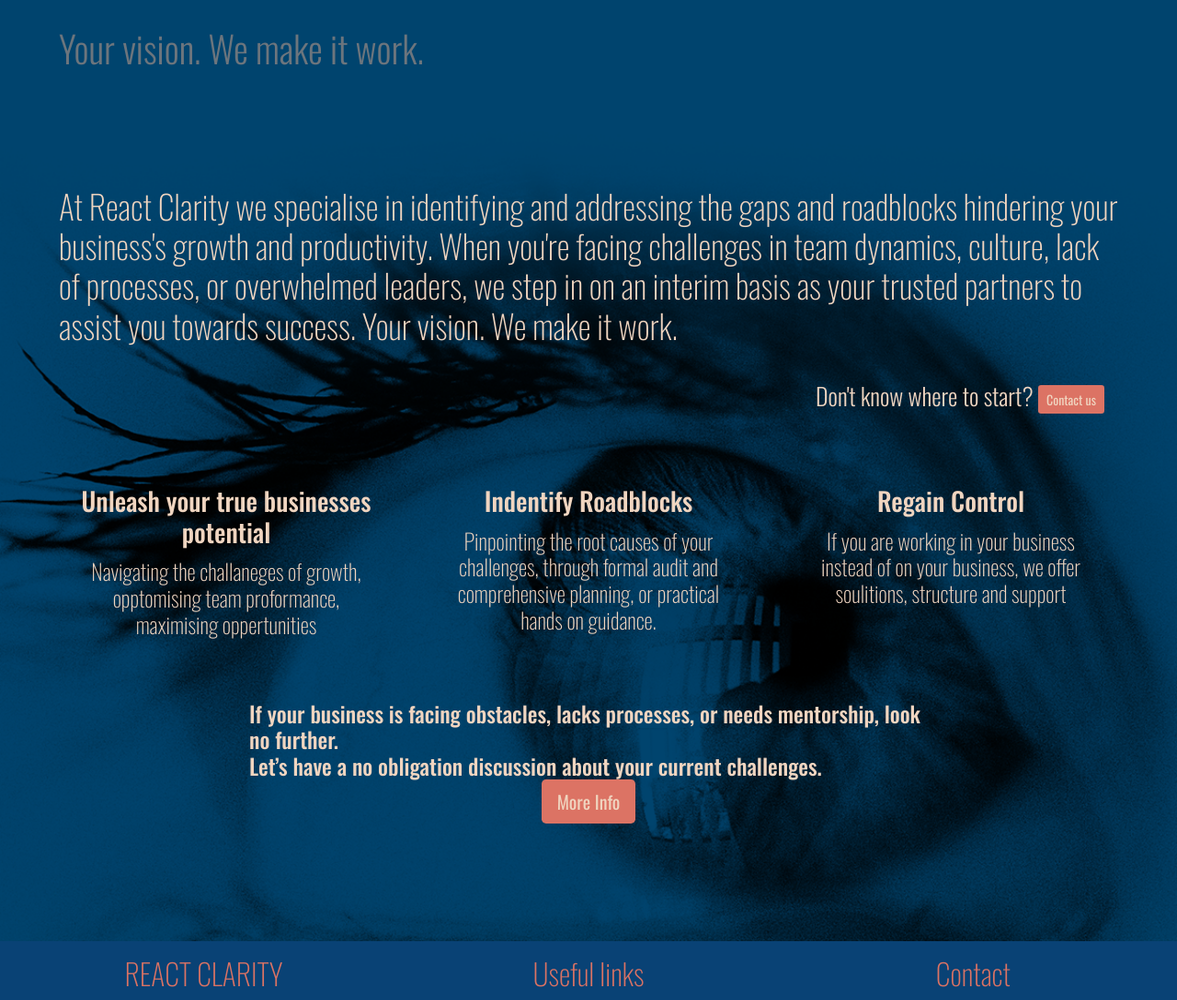
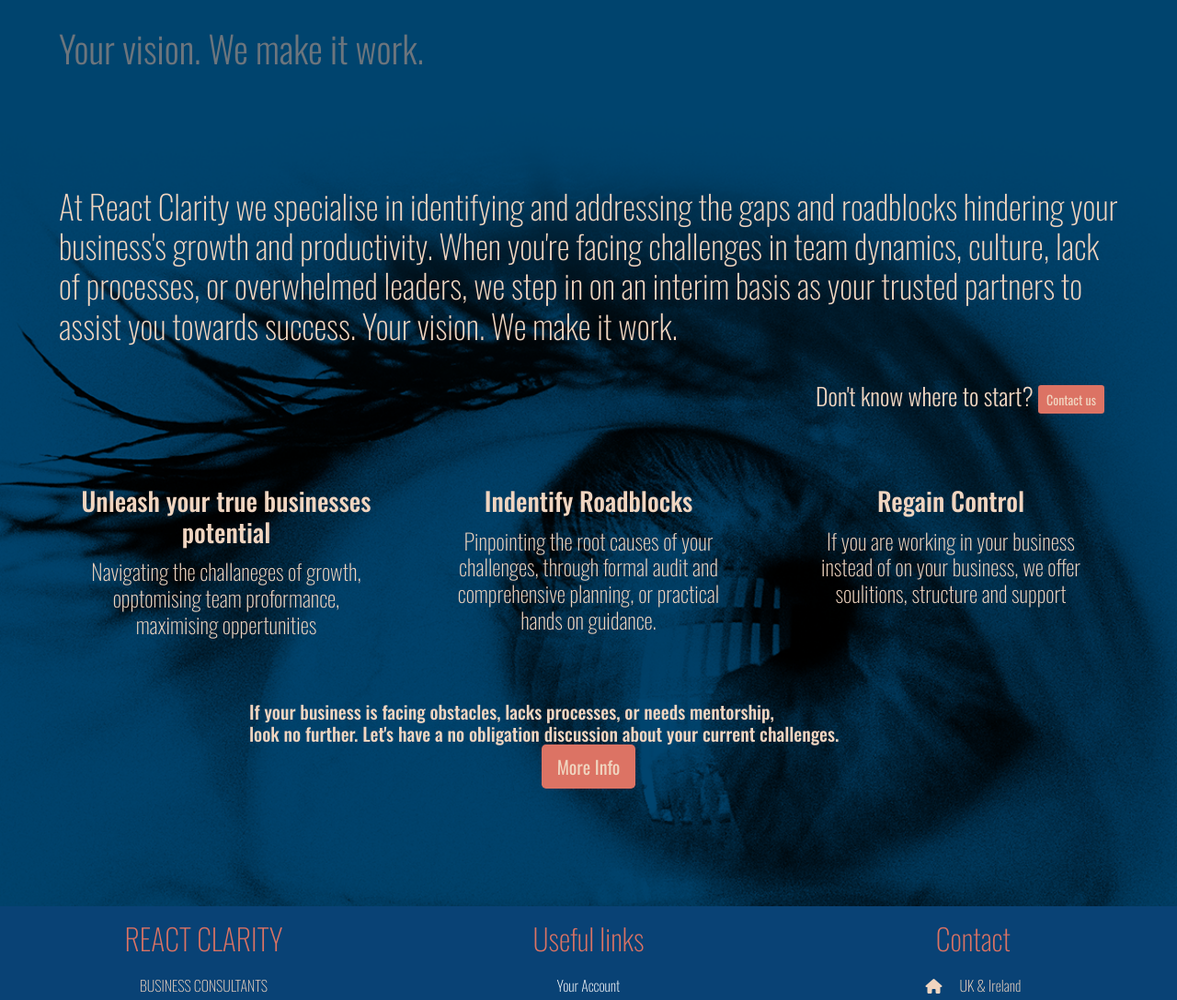
Before and after one commit to JonnyDavison/clarity01, a Flask app: page / in a window 1280 px wide. Shown: the part 463-1551 px from the top of the page at 92% size. Run offline with Flask 3, Linux system fonts and the light colour scheme; some libraries are stand-ins or nearby versions.

Commit message:
Resize more info heading

```diff
--- a/templates/index.html
+++ b/templates/index.html
@@ -53,10 +53,11 @@
             </div>
         </div>
         <div class="col-8 offset-2">
-            <p class="card-text h4">
-                If your business is facing obstacles, lacks processes, or needs mentorship, look no further.
+            <p class="card-text h5">
+                If your business is facing obstacles, lacks processes, or needs mentorship,
                 <br>
-                Let’s have a no obligation discussion about your current challenges.
+                look no further.
+                Let's have a no obligation discussion about your current challenges.
             </p>
         </div>
         <div class="col-md-12 text-center">
```
